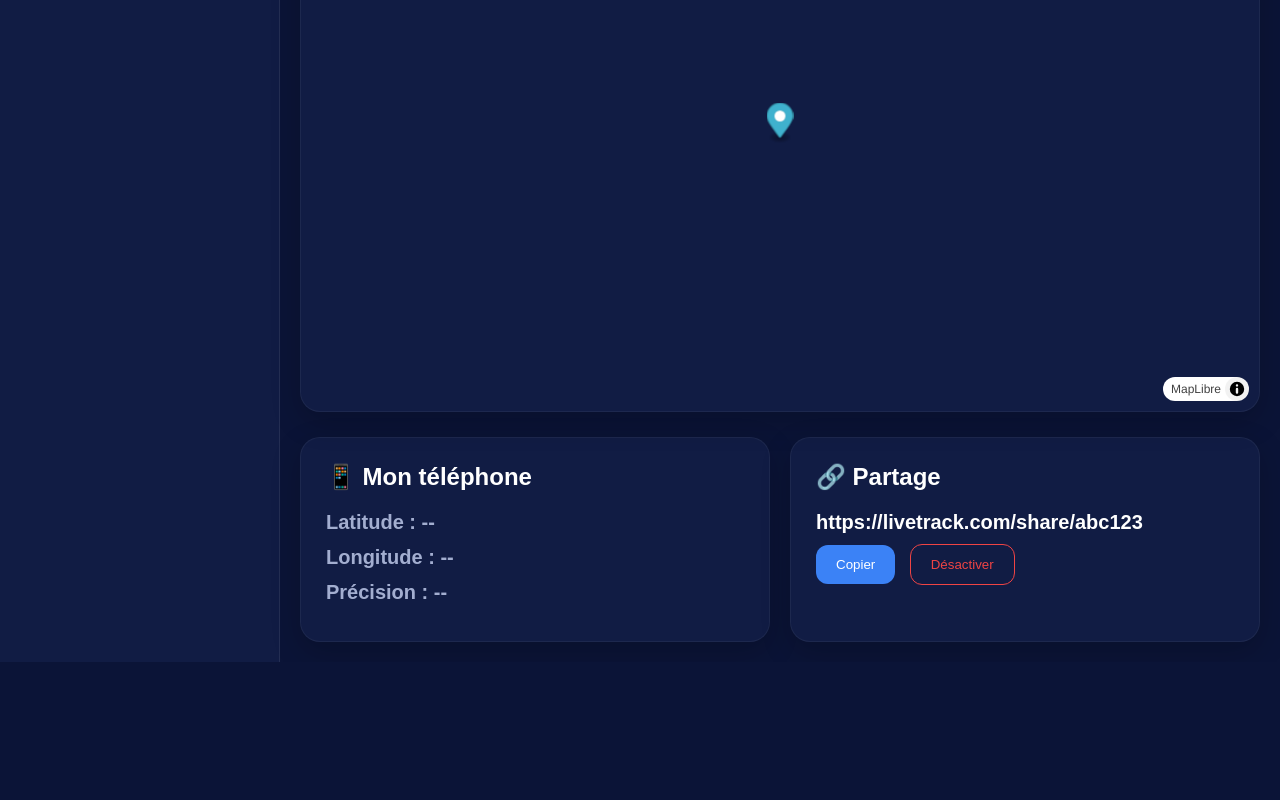
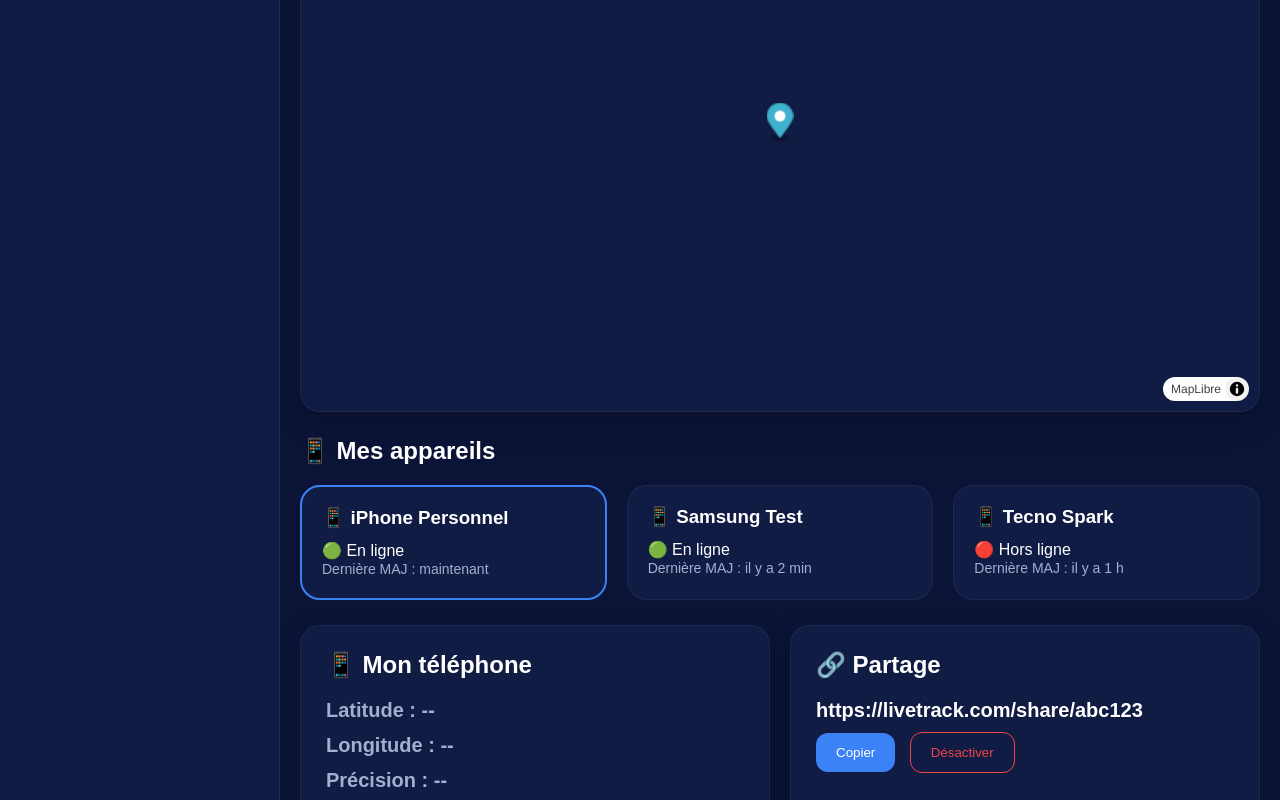
Before and after one commit to Mpankala/projet-de-localisation-GPS, a plain HTML site: page index.html in a window 1280 px wide. Shown: the part 373-1173 px from the top of the page. Before the commit the page ends 1035 px from the top, so only its background shows below. Drawn offline with nearby package versions, Linux system fonts and the light colour scheme; no server answers.

Commit message:
Ajout de la section mes appareils

```diff
--- a/css/dashboard.css
+++ b/css/dashboard.css
@@ -335,3 +335,71 @@ body{
 
     gap: 20px;
 }
+/* =========================
+   DEVICES
+========================= */
+
+.devices-section{
+
+    margin-bottom: 25px;
+
+}
+
+.devices-section h2{
+
+    margin-bottom: 20px;
+
+}
+
+.devices-grid{
+
+    display: grid;
+
+    grid-template-columns:
+    repeat(auto-fit, minmax(250px, 1fr));
+
+    gap: 20px;
+
+}
+
+.device-card{
+
+    background: var(--bg-card);
+
+    padding: 20px;
+
+    border-radius: var(--radius);
+
+    border: 1px solid rgba(255,255,255,0.05);
+
+    cursor: pointer;
+
+    transition: 0.3s;
+
+}
+
+.device-card:hover{
+
+    transform: translateY(-5px);
+
+}
+
+.device-card h3{
+
+    margin-bottom: 12px;
+
+}
+
+.device-card span{
+
+    color: var(--text-secondary);
+
+    font-size: 14px;
+
+}
+
+.active-device{
+
+    border: 2px solid var(--primary);
+
+}
--- a/index.html
+++ b/index.html
@@ -96,7 +96,45 @@
             </div>
 
         </section>
+        <section class="devices-section">
 
+            <h2>📱 Mes appareils</h2>
+
+            <div class="devices-grid">
+
+                <div class="device-card active-device">
+
+                    <h3>📱 iPhone Personnel</h3>
+
+                    <p>🟢 En ligne</p>
+
+                    <span>Dernière MAJ : maintenant</span>
+
+                </div>
+
+                <div class="device-card">
+
+                    <h3>📱 Samsung Test</h3>
+
+                    <p>🟢 En ligne</p>
+
+                    <span>Dernière MAJ : il y a 2 min</span>
+
+                </div>
+
+                <div class="device-card">
+
+                    <h3>📱 Tecno Spark</h3>
+
+                    <p>🔴 Hors ligne</p>
+
+                    <span>Dernière MAJ : il y a 1 h</span>
+
+                </div>
+
+            </div>
+
+        </section>
         <!-- Informations -->
         <section class="bottom-section">
 
--- a/js/dashboard.js
+++ b/js/dashboard.js
@@ -149,6 +149,26 @@ document.addEventListener("click", (e) => {
     }
 
 });
+const devices =
+document.querySelectorAll(".device-card");
+
+devices.forEach(device => {
+
+    device.addEventListener("click", () => {
+
+        document
+        .querySelector(".active-device")
+        ?.classList.remove(
+            "active-device"
+        );
+
+        device.classList.add(
+            "active-device"
+        );
+
+    });
+
+});
 const map = new maplibregl.Map({
 
     container: "map",
```
